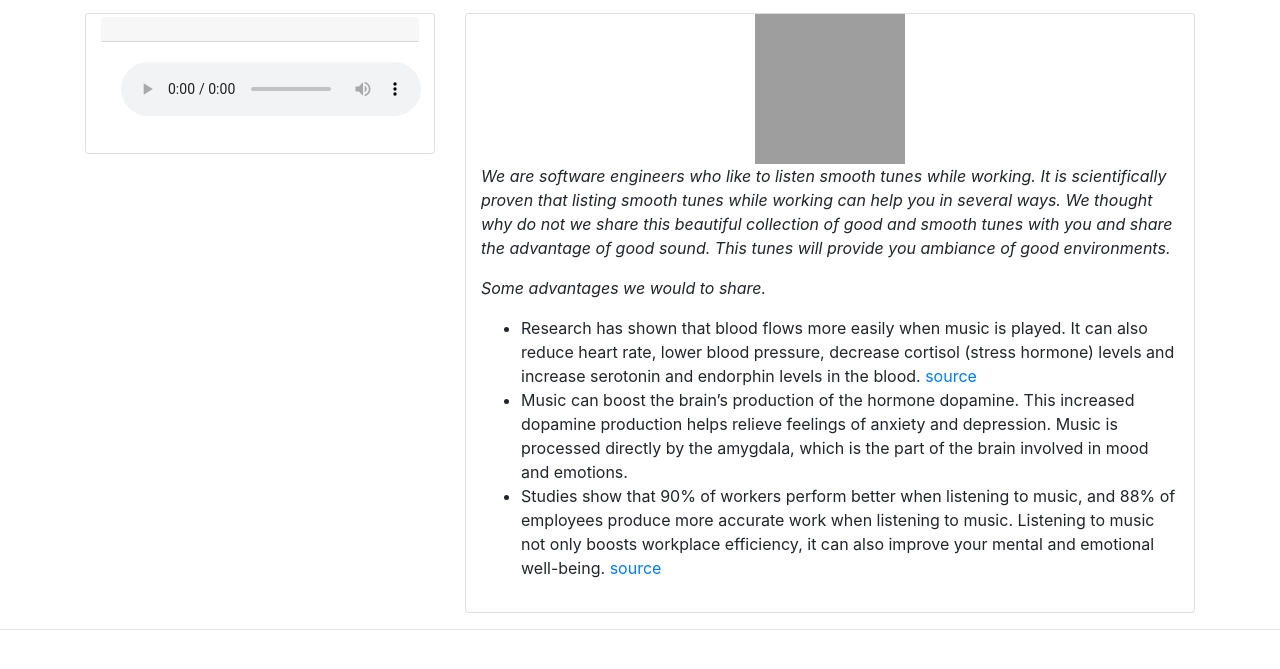
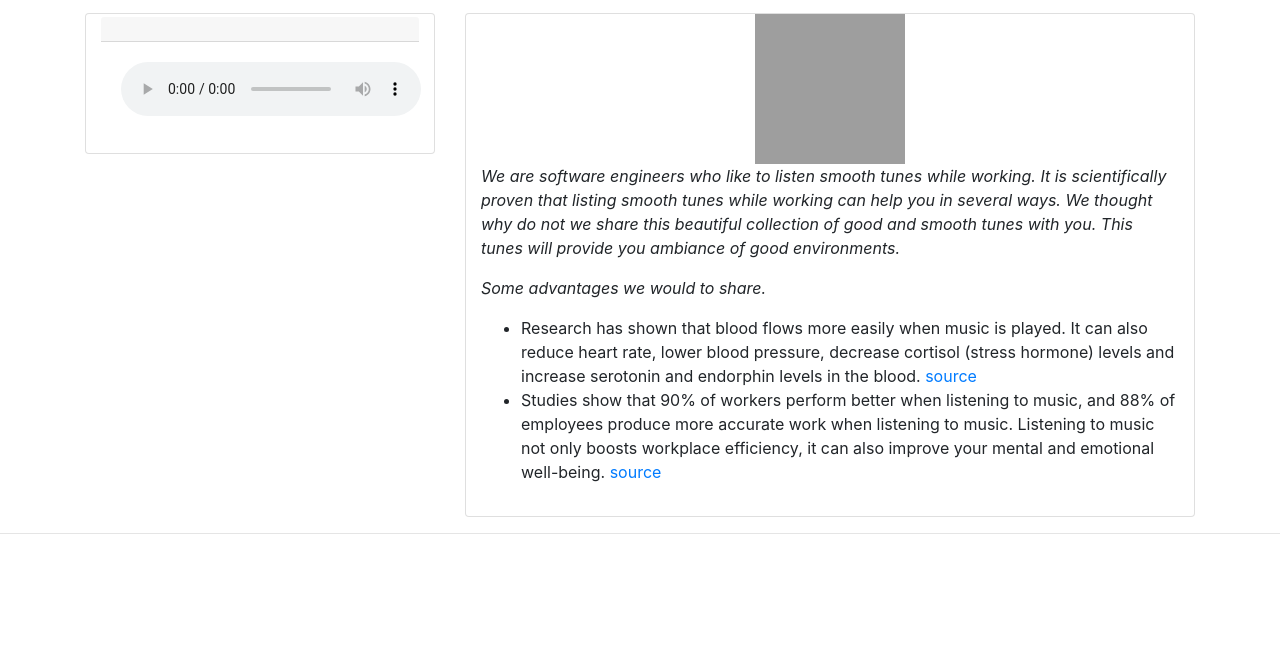
Before and after one commit to RavirajPawar/Ambientivity, a Flask app: template templates/about_us.html in a window 1280 px wide. Shown: the part 56-725 px from the top of the page. Run offline with Flask 2, Linux system fonts and the light colour scheme; the template is opened without the code that fills it, so the values that code supplies are empty; parts of the project's set-up code (start-up, migrations or seed data) failed here and were passed over; some libraries are stand-ins or nearby versions; grey boxes are pictures that could not be loaded.

Commit message:
fixed some grammer and wording in about us

```diff
--- a/templates/about_us.html
+++ b/templates/about_us.html
@@ -7,7 +7,7 @@
 <p><em>
     We are software engineers who like to listen smooth tunes while working. It is scientifically proven that listing
     smooth tunes while working can help you in several ways. We thought why do not we share this beautiful collection of
-    good and smooth tunes with you and share the advantage of good sound. This tunes will provide you ambiance of good
+    good and smooth tunes with you. This tunes will provide you ambiance of good
     environments.
     </em>
 </p>
@@ -20,11 +20,6 @@
             <a href="https://www.northshore.org/healthy-you/9-health-benefits-of-music/">source</a>
         </li>
         <li>
-            Music can boost the brain’s production of the hormone dopamine. This increased dopamine production helps
-            relieve feelings of anxiety and depression. Music is processed directly by the amygdala,
-            which is the part of the brain involved in mood and emotions.
-        </li>
-        <li>
             Studies show that 90% of workers perform better when listening to music, and 88% of employees produce
             more accurate work when listening to music. Listening to music not only boosts workplace efficiency,
             it can also improve your mental and emotional well-being.
```
